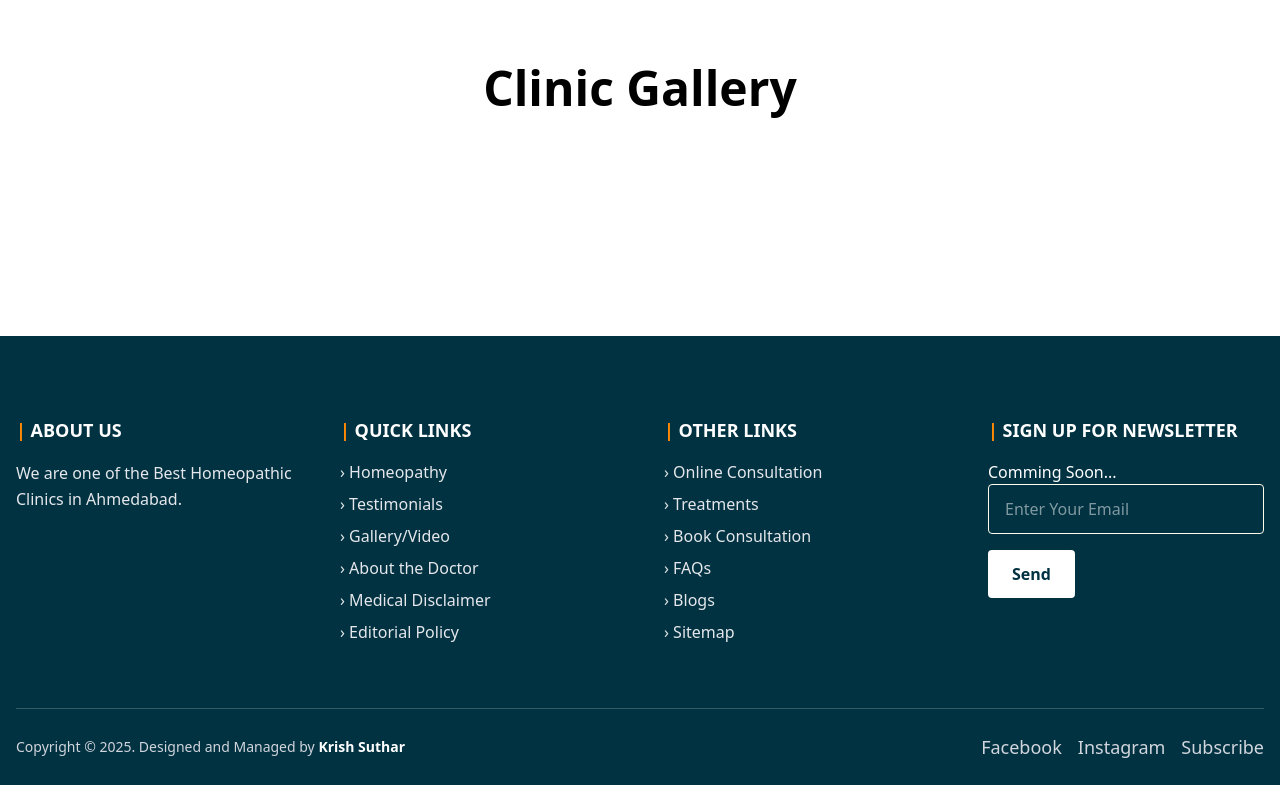
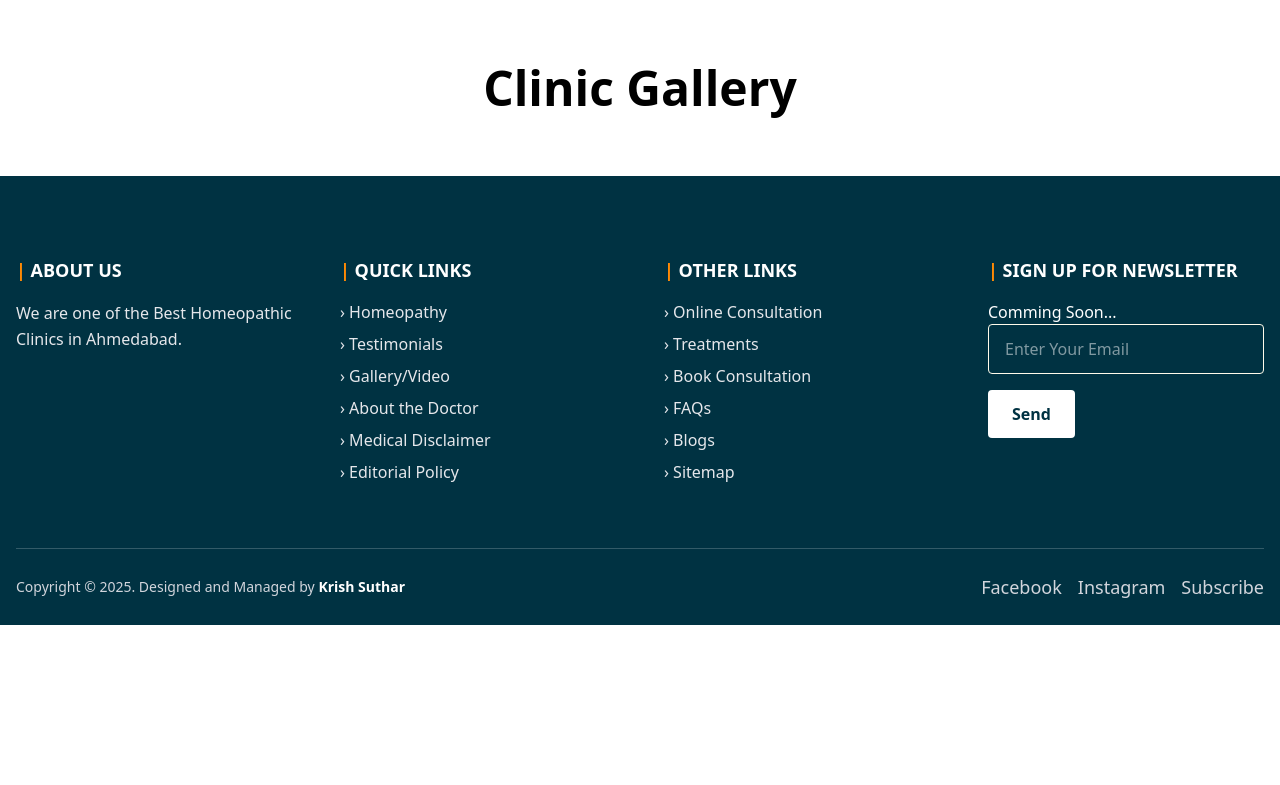
Before and after one commit to KrishSuthar17/Clinic-Freelancing-Project, a Django app: page /content/ in a window 1280 px wide. Shown: the part 1168-1953 px from the top of the page. After the commit the page ends 1793 px from the top, so only its background shows below. Run offline with Django 5.2, Linux system fonts and the light colour scheme; data that the repository does not hold is empty; style sheets or scripts are compiled from the project's sources; some libraries are stand-ins or nearby versions.

Commit message:
Refactor contact section and clinic gallery layout

```diff
--- a/templates/content.html
+++ b/templates/content.html
@@ -115,23 +115,6 @@
 {% load static %}
 
 <!-- ================= CLINIC GALLERY ================= -->
-<section class="bg-white py-20">
-    <div class="max-w-7xl mx-auto px-4">
-
-        <!-- Grid -->
-        <!-- <div class="grid grid-cols-1 md:grid-cols-2 gap-10">
-
-            {% for photo in photos %}
-  {% if photo.image %}
-    <img src="{{ photo.image.url }}"
-         alt="{{ photo.alt_text|default:'Clinic photo' }}"
-         class="w-full h-90 object-cover">
-  {% endif %}
-{% endfor %}
-        </div> -->
-
-    </div>
-</section>
 
 
 
```
